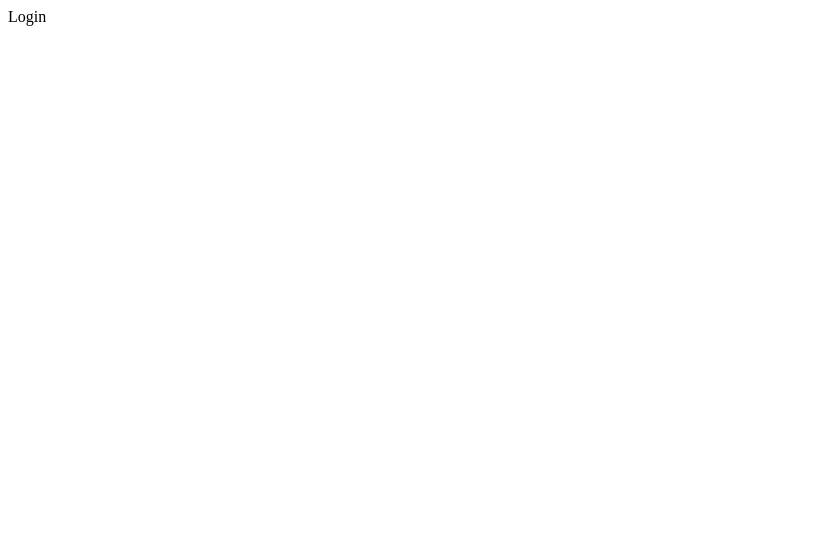
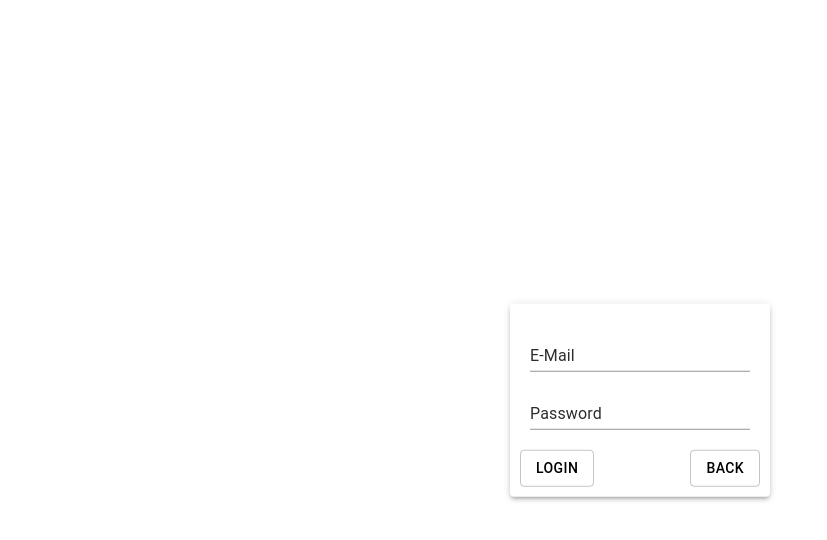
Before and after one commit to meda996/NodeJs, a React (Create React App) app in the folder fastfood/: page /login in a window 1280 px wide. Shown: the top 540 px of the page, without its empty margins (0-827 px from the left). Built offline with nearby package versions, Linux system fonts and the light colour scheme.

Commit message:
Login component

```diff
--- a/fastfood/src/components/auth/Login.js
+++ b/fastfood/src/components/auth/Login.js
@@ -1,9 +1,45 @@
 import React from 'react';
+import { makeStyles } from '@material-ui/core/styles';
+import Paper from '@material-ui/core/Paper';
+import TextField from '@material-ui/core/TextField';
+import Button from '@material-ui/core/Button';
 
-export default function Login(){
-        return(
-            <div>
-                Login
+const useStyles = makeStyles((theme) => ({
+
+    paper: {
+        position: "fixed",
+        top: "50%",
+        left: "50%",
+        transform: 'translate(-50%, -50%)',
+    },
+    container: {
+        margin: '20px 20px 20px 20px'
+    },
+    controls:{
+        display:"inline-flex",
+        width:"100%",
+        marginBottom:"10px"
+    }
+}));
+
+export default function Login() {
+    const classes = useStyles();
+
+    const handleLogin = () => {
+        console.log("login");
+    }
+
+    return (
+        <Paper className={classes.paper} elevation={3} >
+            <div className={classes.container}>
+                <div><TextField id="email" label="E-Mail" /></div>
+                <div><TextField style={{marginTop:"10px"}}
+                    type="password" id="password" label="Password" /></div>
             </div>
-        )
+            <div className={classes.controls}>
+            <Button variant="outlined" style={{marginLeft:"10px"}}  onClick={() => handleLogin()}>Login</Button>
+            <Button variant="outlined" href="/" style={{ marginLeft: "auto", marginRight:"10px"}} >Back</Button>
+            </div>
+        </Paper>
+    )
 }
```
